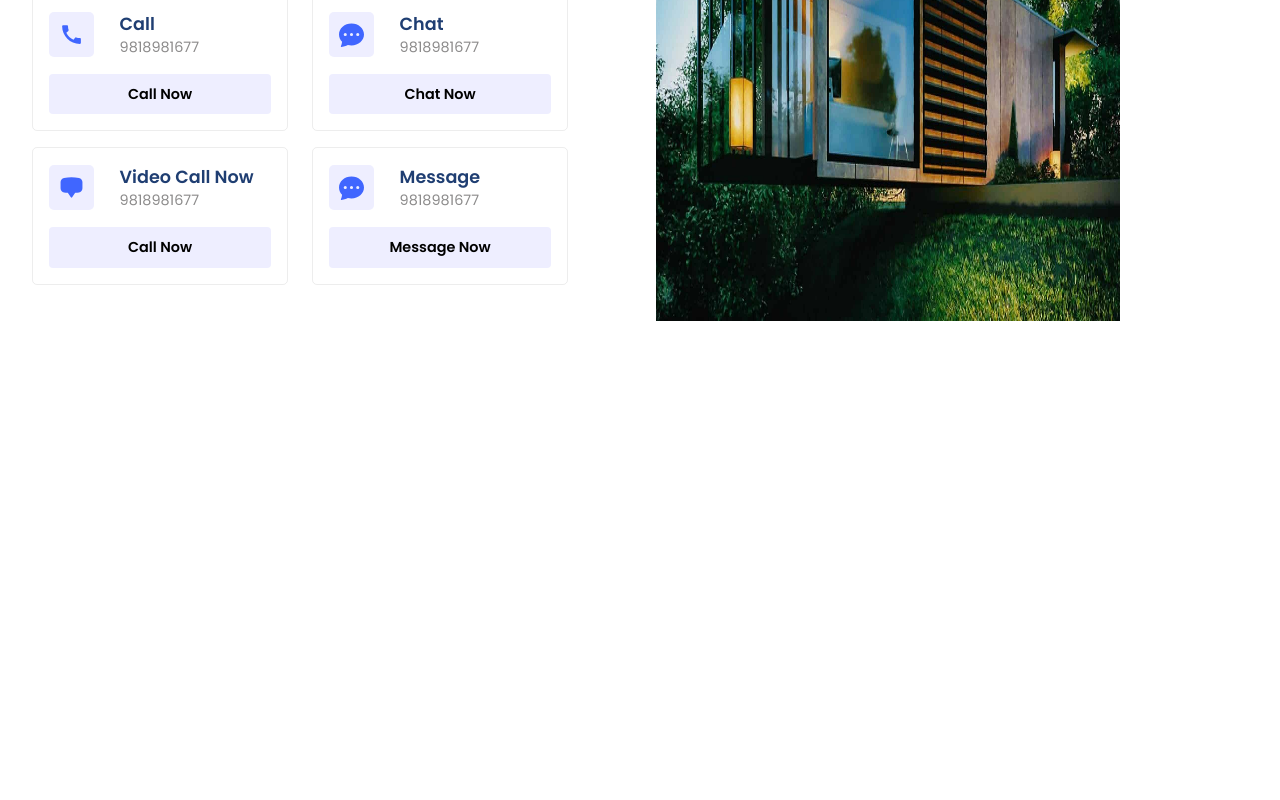
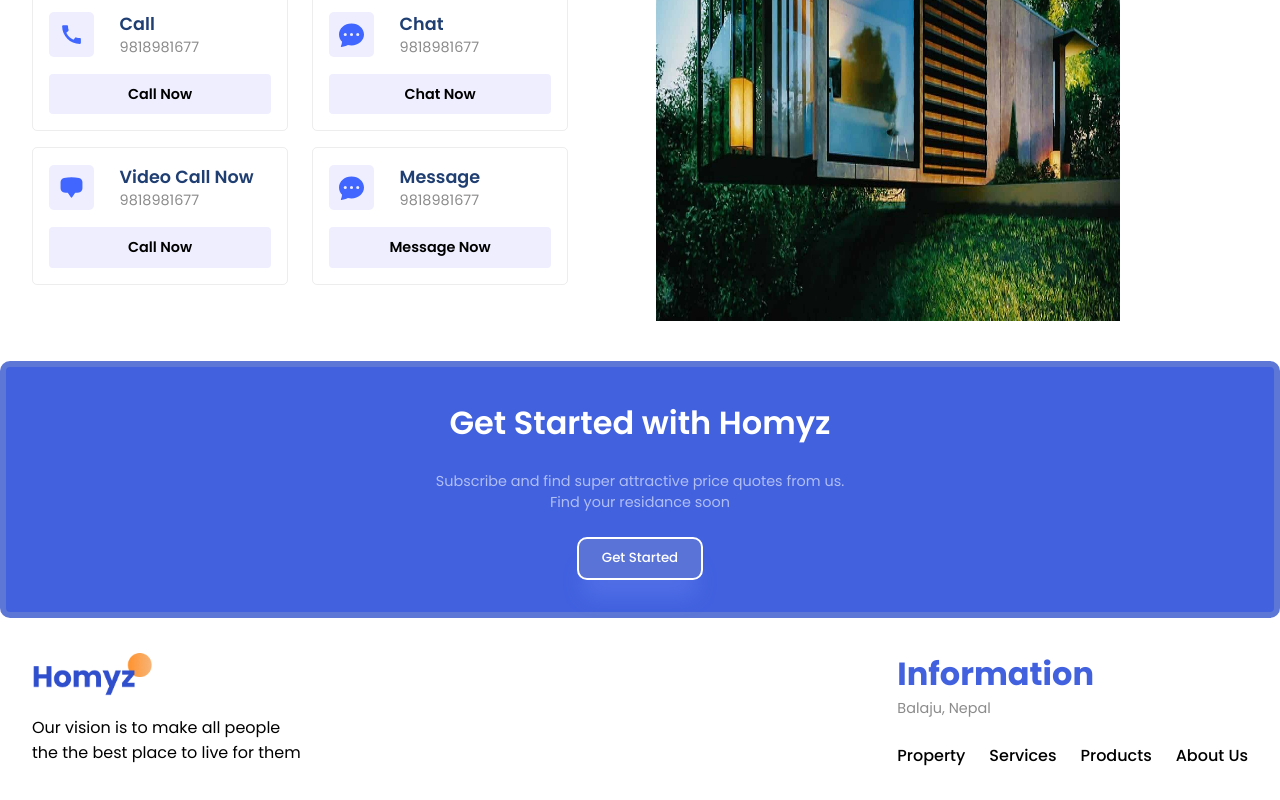
Before and after one commit to Fear110/real-state, a React (Vite) app: page / in a window 1280 px wide. Shown: the part 2340-3140 px from the top of the page. Before the commit the page ends 2701 px from the top, so only its background shows below. Built offline with nearby package versions, Linux system fonts and the light colour scheme.

Commit message:
Development is Done

```diff
--- a/src/App.jsx
+++ b/src/App.jsx
@@ -4,6 +4,8 @@ import Companies from './components/Companies/Companies';
 import Residencies from './components/Residencies/Residencies';
 import Value from './components/Value/Value';
 import Contact from './components/Contact/Contact';
+import GetStarted from './components/GetStarted/GetStarted';
+import Footer from './components/Footer/Footer';
 function App() {
   return (
     <div className="App">
@@ -12,8 +14,10 @@ function App() {
       <Hero />
       <Companies />
       <Residencies />
-      <Value/>
-      <Contact/>
+      <Value />
+      <Contact />
+      <GetStarted />
+      <Footer />
     </div>
   );
 }
--- /dev/null
+++ b/src/components/Footer/Footer.css
@@ -0,0 +1,15 @@
+.f-container{
+    justify-content: space-between;
+}
+.f-left{
+    gap: 1rem;
+}
+.f-menu{
+    gap: 1.5rem;
+    margin-top: 1.5rem;
+    font-weight: 500;
+}
+
+.f-container .primaryText{
+    color: #4161df;
+}
--- /dev/null
+++ b/src/components/Footer/Footer.jsx
@@ -0,0 +1,37 @@
+import React from 'react';
+import './Footer.css';
+
+function Footer() {
+  return (
+    <section className="f-wrapper">
+      <div className="paddings innerWidth flexCenter f-container">
+        {/* left-sdie */}
+        <div className="flexColStart f-left">
+          <img
+            src="./logo2.png"
+            alt="Logo"
+            width={120}
+          />
+          <span className="secondayText">
+            Our vision is to make all people <br />
+            the the best place to live for them
+          </span>
+        </div>
+
+        {/* Right Side */}
+        <div className="flexColStart f-right">
+          <span className="primaryText">Information</span>
+          <span className="secondaryText">Balaju, Nepal</span>
+          <div className="flexCenter f-menu">
+            <span>Property</span>
+            <span>Services</span>
+            <span>Products</span>
+            <span>About Us</span>
+          </div>
+        </div>
+      </div>
+    </section>
+  );
+}
+
+export default Footer;
--- /dev/null
+++ b/src/components/GetStarted/GetStarted.css
@@ -0,0 +1,22 @@
+.inner-container{
+    gap: 1.5rem;
+    background: #4161df;
+    padding: 2rem;
+    border-radius: 10px;
+    border: 6px solid #5d77d6;
+    text-align: center;
+}
+.inner-container .primaryText{
+    color: white;
+    font-weight: 600;
+}
+.inner-container .secondaryText{
+    color: rgba(255, 255, 255, 0.587);
+}
+
+.inner-container .button{
+    background: #5a73d7;
+    border: 2px solid white;
+    box-shadow: var(--shadow);
+    border-radius: 10px;
+}
--- /dev/null
+++ b/src/components/GetStarted/GetStarted.jsx
@@ -0,0 +1,24 @@
+import React from 'react';
+import './GetStarted.css';
+
+function GetStarted() {
+  return (
+    <section className="g-wrapper">
+      <div className="padding innerWidth g-container">
+        <div className="flexColCenter inner-container">
+          <span className="primaryText">Get Started with Homyz</span>
+          <span className="secondaryText">
+            Subscribe and find super attractive price quotes from us.
+            <br />
+            Find your residance soon
+          </span>
+          <button className="button">
+            <a href="mailto:barcaboysakar@gmail.com">Get Started</a>
+          </button>
+        </div>
+      </div>
+    </section>
+  );
+}
+
+export default GetStarted;
```
